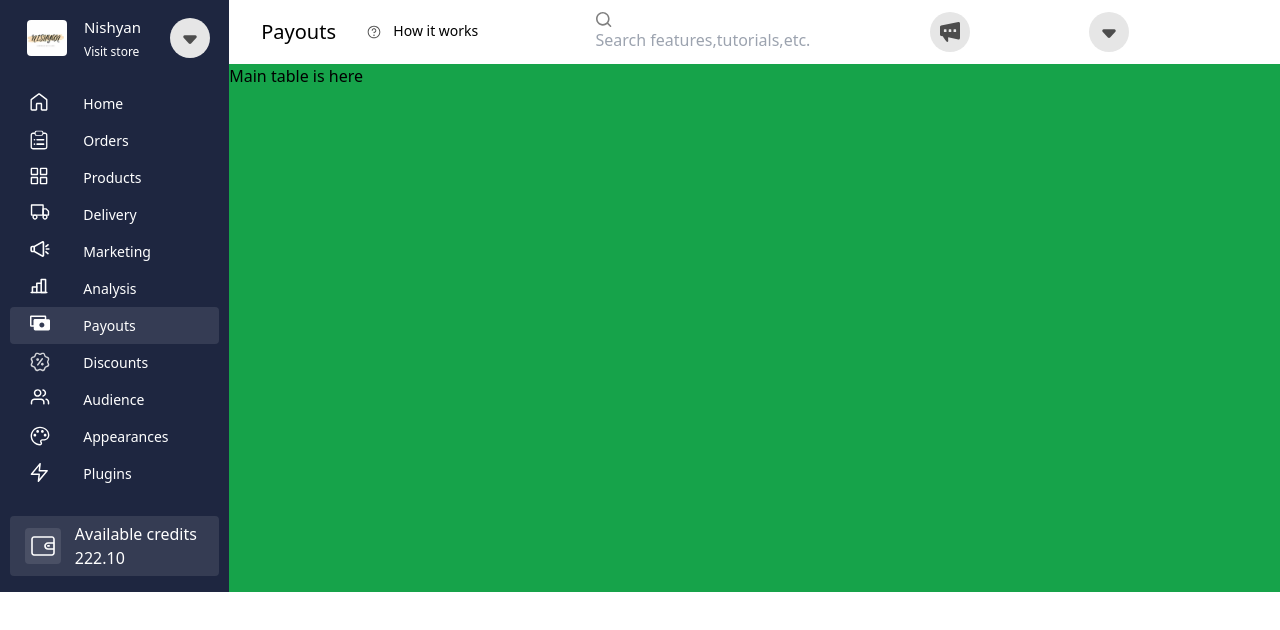
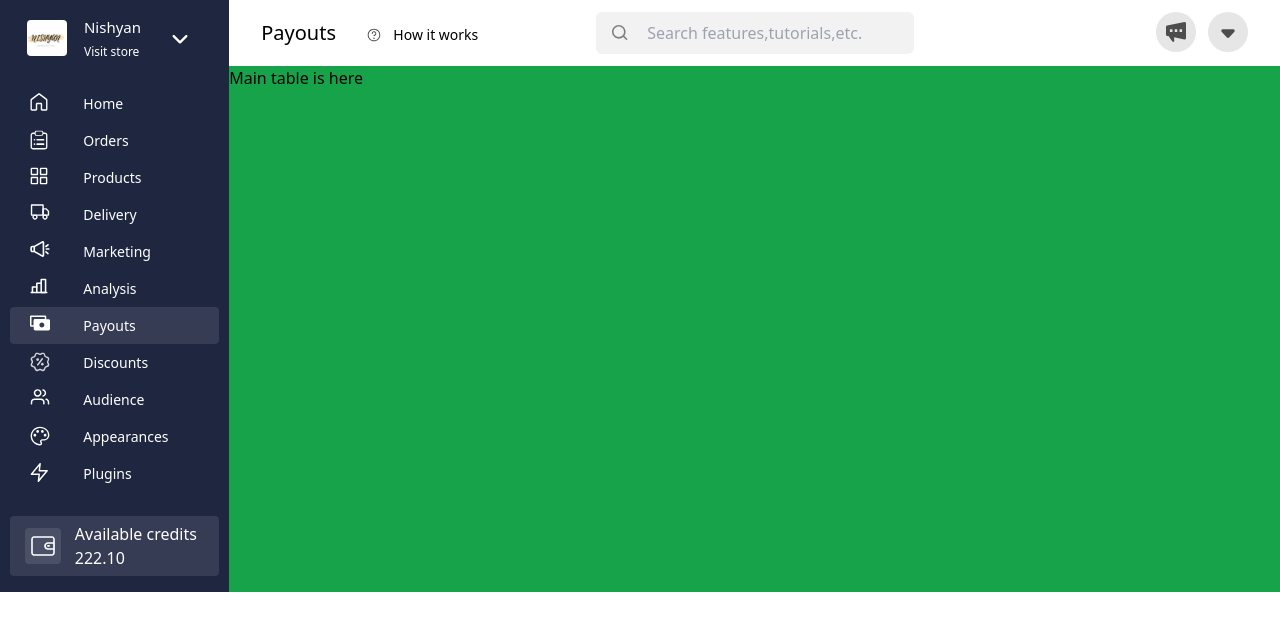
Before and after one commit to sarb001/Pixelperfect-ui, a React (Vite) app: page / in a window 1280 px wide. Shown: the top 630 px of the page. Built offline with nearby package versions, Linux system fonts and the light colour scheme.

Commit message:
header completed - ui

```diff
--- a/src/components/Header.jsx
+++ b/src/components/Header.jsx
@@ -1,4 +1,4 @@
-import { Dropdownimg, Magnifyglassicon, Questionimg, SpeakerIcon } from "./Images/AllImages"
+import { Dropdownimg, Magnifyglassicon, Questionimg, RoundedDropdown, SpeakerIcon } from "./Images/AllImages"
 
 export const Header = () => {
     return (
@@ -7,19 +7,19 @@ export const Header = () => {
             <div className="grid grid-cols-[2fr,4fr] justify-start">
                 <div className="flex items-center text-xl"> Payouts  </div>
                 <div className="flex gap-3">
-                    <div className="flex justify-center items-center">  <Questionimg />  </div>
-                    <div className="pt-2 text-[14px] flex justify-center">   How it works   </div>
+                    <div className="pt-1 flex justify-center items-center">  <Questionimg />  </div>
+                    <div className="pt-3 text-[14px] flex justify-center">   How it works   </div>
                 </div>
             </div>
 
-            <div>
-                 <Magnifyglassicon />
-                <input type = "text" placeholder="Search features,tutorials,etc." />
+            <div className="grid grid-cols-[1fr,7fr] items-center bg-[#F2F2F2] rounded-md pt-[9px] pb-[9px] pl-4 pr-4">
+                 <div> <Magnifyglassicon /> </div>
+                <input type = "text" placeholder="Search features,tutorials,etc." style = {{backgroundColor:'#F2F2F2'}} />
             </div>
 
-            <div className="grid grid-cols-2">
-                <SpeakerIcon />
-                <Dropdownimg />
+            <div className="flex gap-3 justify-end">
+                <div>    <SpeakerIcon /> </div>
+                <div>    <RoundedDropdown /> </div>
             </div>
         </div>
     )
--- a/src/components/Images/AllImages.jsx
+++ b/src/components/Images/AllImages.jsx
@@ -132,7 +132,22 @@ export const Pluginsimg = () => {
     )
 }
 
+
+    // v
 export const Dropdownimg = () => {
+    return (
+        <>
+     <svg width="20" height="20" viewBox="0 0 20 20" fill="none" xmlns="http://www.w3.org/2000/svg">
+<path d="M2.84685 7.22185C3.26727 6.80143 3.92516 6.76321 4.38876 7.10719L4.52157 7.22185L10 12.6997L15.4784 7.22185C15.8988 6.80143 16.5567 6.76321 17.0203 7.10719L17.1532 7.22185C17.5736 7.64227 17.6118 8.30016 17.2678 8.76376L17.1532 8.89657L10.8374 15.2124C10.4169 15.6328 9.75905 15.671 9.29545 15.327L9.16264 15.2124L2.84685 8.89657C2.38438 8.43411 2.38438 7.68431 2.84685 7.22185Z" fill="white"/>
+</svg>
+
+        </>
+    )
+}
+
+// (v)
+
+export const RoundedDropdown = () => {
     return (
         <>
             <svg width="40" height="40" viewBox="0 0 40 40" fill="none" xmlns="http://www.w3.org/2000/svg">
@@ -149,6 +164,7 @@ export const Dropdownimg = () => {
         </>
     )
 }
+
 
 export const Questionimg = () => {
     return (
```
Lines whose indentation alone changed are shown as unchanged.
